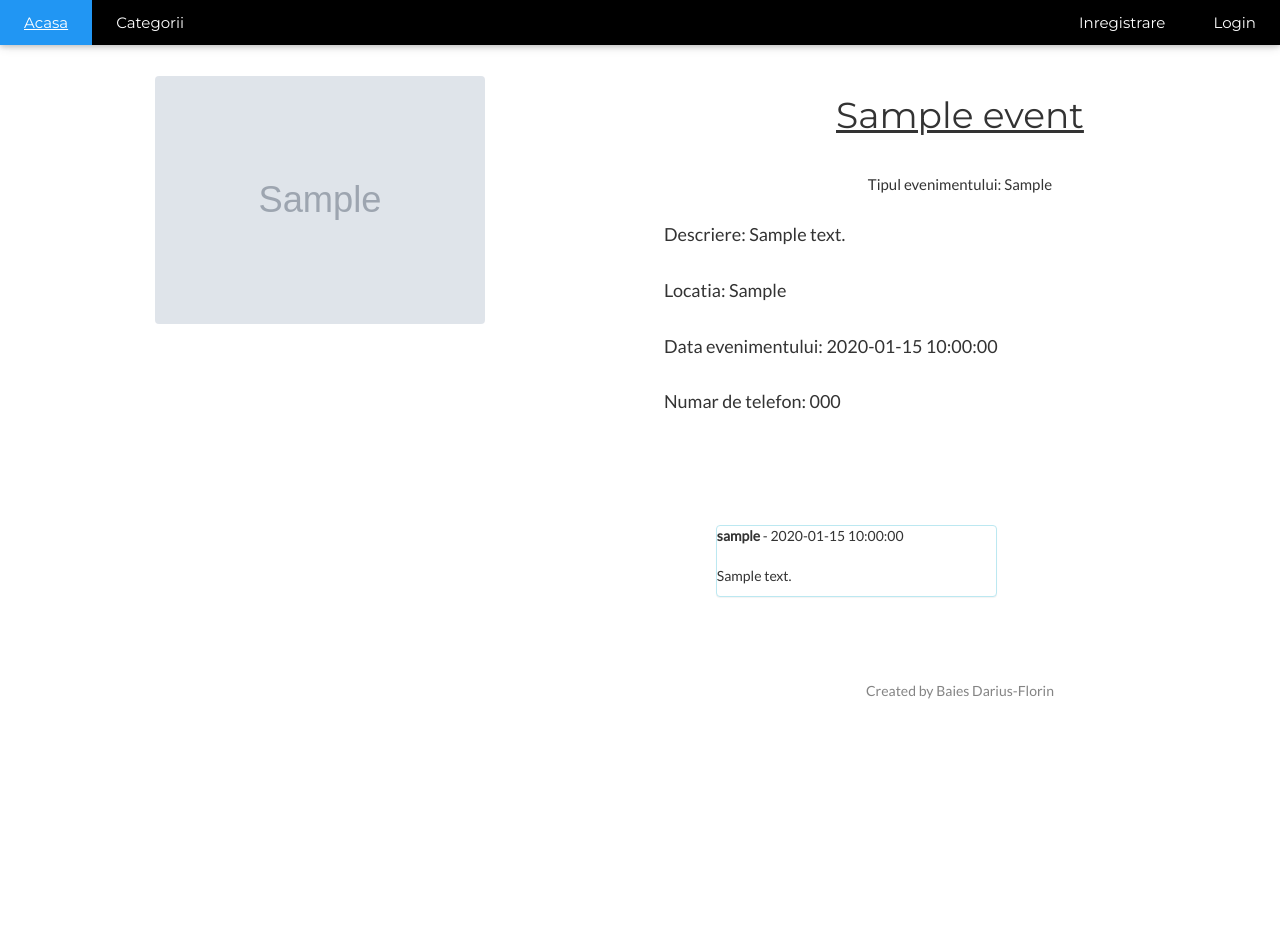
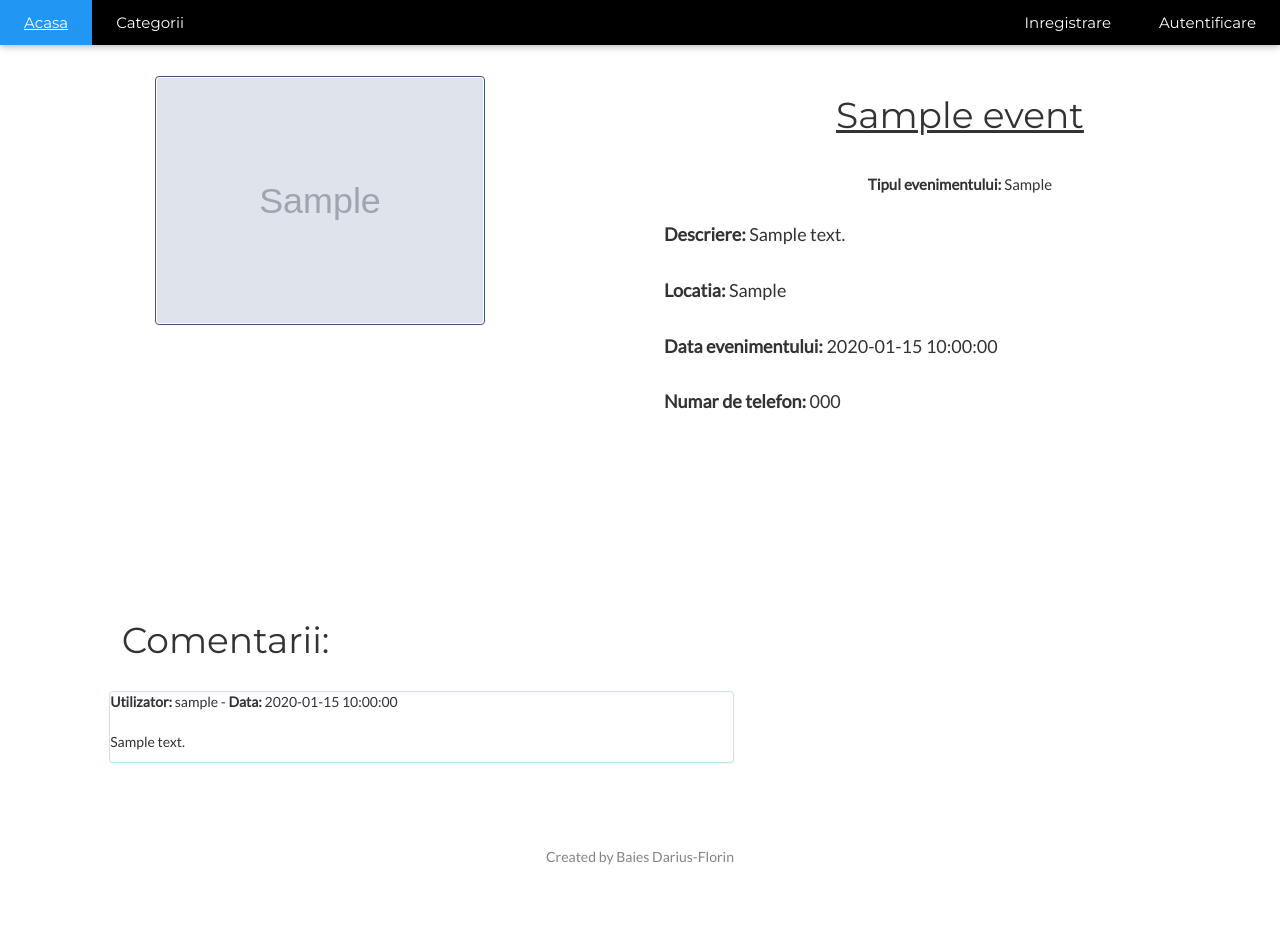
Before and after one commit to BaiesDarius/events, a PHP site: page /event.php?id=1 in a window 1280 px wide. Before the commit the page ends 699 px from the top, so only its background shows below. Run offline with PHP 8.4, Linux system fonts and the light colour scheme; tables that the repository leaves empty or names only in its code hold one stand-in row (values such as "Sample post"); grey boxes marked "Sample" are stand-in pictures.

Commit message:
Added some changes to frontend

```diff
--- a/categories.php
+++ b/categories.php
@@ -44,7 +44,7 @@
   <div class="w3-bar w3-black w3-card w3-left-align w3-medium">
     <a href="index.php" class="w3-bar-item w3-button w3-hide-small w3-padding-large w3-hover-blue">Acasa</a>
     <a href="categories.php" class="w3-bar-item w3-button w3-padding-large w3-blue">Categorii</a>
-    <a href="login.php" class="w3-bar-item w3-button w3-hide-small w3-padding-large w3-hover-blue w3-right">Login</a>
+    <a href="login.php" class="w3-bar-item w3-button w3-hide-small w3-padding-large w3-hover-blue w3-right">Autentificare</a>
     <a href="register.php" class="w3-bar-item w3-button w3-hide-small w3-padding-large w3-hover-blue w3-right">Inregistrare</a>
   </div>
 </div>
--- a/event.php
+++ b/event.php
@@ -22,6 +22,9 @@
     div.comment{
       border: 1px solid black;
     }
+    div.info{
+      margin-bottom:50px;
+    }
     div.margin{
       padding-top: 50px;
       padding-right: 30px;
@@ -44,7 +47,9 @@
     IMG.displayed {
         display: block;
         margin-left: auto;
-        margin-right: auto }
+        margin-right: auto;
+        padding:1px;
+        border:1px solid #021a40; }
     </style>
 </head>
 <body>
@@ -55,7 +60,7 @@
   <div class="w3-bar w3-black w3-card w3-left-align w3-medium">
     <a href="index.php" class="w3-bar-item w3-button w3-padding-large w3-hover-blue">Acasa</a>
     <a href="categories.php" class="w3-bar-item w3-button w3-hide-small w3-padding-large w3-hover-blue">Categorii</a>
-    <a href="login.php" class="w3-bar-item w3-button w3-hide-small w3-padding-large w3-hover-blue w3-right">Login</a>
+    <a href="login.php" class="w3-bar-item w3-button w3-hide-small w3-padding-large w3-hover-blue w3-right">Autentificare</a>
     <a href="register.php" class="w3-bar-item w3-button w3-hide-small w3-padding-large w3-hover-blue w3-right">Inregistrare</a>
   </div>
 </div>
@@ -89,9 +94,11 @@
 <?php
 require_once 'config.php';
 $idevent = $_GET['id'];
+$gasit = false;
 $sql = "SELECT * FROM events WHERE id_event = $idevent";
 if($result = mysqli_query($link, $sql)){
     if(mysqli_num_rows($result) > 0){
+    $gasit = true;
     $row = mysqli_fetch_array($result);
     $title = $row['title_event'];
     $description = $row['description_event'];
@@ -107,13 +114,13 @@
             <?php echo "' class ='displayed w3-round w3-image w3-opacity-min' alt='Table Setting' width=330 height=300/>" ?>
         </div>
 
-        <div class="w3-col m6 w3-padding-large"  border="thin solid black">
+        <div id="info" class="w3-col m6 w3-padding-large w3-hide-small" border="thin solid black">
           <h1 class="w3-center"><u><?php echo $title;?></u></h1><br>
-          <h5 class="w3-medium w3-center">Tipul evenimentului: <?php echo $type;?></h5><br>
-          <p class="w3-large">Descriere:   <?php echo $description; ?></p><br>
-          <p class="w3-large">Locatia: <?php echo $location;?></p><br>
-          <p class="w3-large">Data evenimentului: <?php echo $date;?></p><br>
-          <p class="w3-large">Numar de telefon: <?php echo $phone;?></p><br>
+          <h5 class="w3-medium w3-center"><b>Tipul evenimentului: </b><?php echo $type;?></h5><br>
+          <p class="w3-large"><b>Descriere:</b>   <?php echo $description; ?></p><br>
+          <p class="w3-large"><b>Locatia:</b> <?php echo $location;?></p><br>
+          <p class="w3-large"><b>Data evenimentului:</b> <?php echo $date;?></p><br>
+          <p class="w3-large"><b>Numar de telefon:</b> <?php echo $phone;?></p><br>
           <br><br><br>
               <?php
                   if(isset($_SESSION['username'])){
@@ -123,47 +130,53 @@
                   if($user != "admin"){
                     if($resultsubscribe = mysqli_query($link, $issubscribed)){
                         if(mysqli_num_rows($resultsubscribe) > 0){ ?>
+                          <center>
                           <form action="/events/unsubscribe.php" method="post">
-                          <center>
-                          <input type="submit" class="btn btn-danger" value="Sterge de la favorite">
-                          </center>
-                        </form>
+                            <input type="submit" class="btn btn-danger" value="Sterge de la favorite">
+                          </form>
+                        </center>
 
                       <?php
                         }
                           else{
-                        ?><form action="/events/subscribe.php" method="post">
+                        ?>
                           <center>
-                          <input type="submit" class="btn btn-primary" value="Adauga la favorite">
+                          <form action="/events/subscribe.php" method="post">
+                            <input type="submit" class="btn btn-primary" value="Adauga la favorite">
+                          </form>
                           </center>
-                        </form>
                       <?php }
                       }
                   }
                   else{?>
+                      <center>
                       <form action="/events/deleteevent.php" method="post">
-                          <center>
                             <input type="submit" class="btn btn-danger" value="Sterge eveniment">
-                          </center>
-                      </form><br>
+                      </form>
+                      </center><br>
+                      <center>
                       <form action="/events/updateevent.php" method="post">
-                          <center>
                             <input type="submit" class="btn btn-info" value="Actualizeaza eveniment">
-                          </center>
                       </form>
-                  <?php } ?>
+                      </center>
+                  <?php }
+        }?>
             </div>
-        <?php
-        }
+        </div>
+      <?php
     }
+    else echo "cacat";
     mysqli_free_result($result);
 }
-else{
-  echo"Acest eveniment nu exista.";
+else{?>
+  <div class="container-fluid">
+    ...
+  </div>
+<?php
 }
 ?>
 <?php
-  if(isset($_SESSION['username'])){
+  if(isset($_SESSION['username']) && $gasit==true){
     ?>
     <div class="container pb-cmnt-container">
     <div class="row" align="left">
@@ -188,6 +201,9 @@
     $sql = "SELECT * FROM comments WHERE id_event='$idevent' ORDER BY comment_time DESC";
     if($result = mysqli_query($link, $sql)){
         if(mysqli_num_rows($result) > 0){ ?>
+            <div class="col-md-6 col-md-offset-1">
+              <h1>Comentarii:</h1><br>
+            </div>
             <?php
             while($row = mysqli_fetch_array($result)){
                 $username = $row['username'];
@@ -197,7 +213,7 @@
                 <div  class="row" align="left">
                   <div  id="comment" class="col-md-6 col-md-offset-1">
                     <div class="panel panel-info">
-                      <header><b><?php echo $username;?></b> - <span><?php echo $date?></span></header><br>
+                      <header><b>Utilizator:</b> <?php echo $username;?> - <span> <b>Data: </b><?php echo $date?></span></header><br>
                       <p><?php echo $comment;?></p>
 
                     </div>
@@ -211,6 +227,11 @@
     } else{
         echo "ERROR: Could not able to execute $sql. " . mysqli_error($link);
     }?>
+<?php if($gasit == false){?> <br><br>
+        <div class="col-md-6 col-md-offset-4">
+          <h1>Acest eveniment nu există!</h1><br>
+        </div>
+<?php } ?>
 <footer class="w3-container w3-padding-64 w3-center w3-opacity">
  <p>Created by Baies Darius-Florin</p>
 </footer>
--- a/eventtype.php
+++ b/eventtype.php
@@ -28,7 +28,7 @@
                 <div class="w3-bar w3-black w3-card w3-left-align w3-medium">
                     <a href="index.php" class="w3-bar-item w3-button w3-hide-small w3-padding-large w3-hover-blue">Acasa</a>
                     <a href="categories.php" class="w3-bar-item w3-button w3-padding-large w3-blue">Categorii</a>
-                    <a href="login.php" class="w3-bar-item w3-button w3-hide-small w3-padding-large w3-hover-blue w3-right">Login</a>
+                    <a href="login.php" class="w3-bar-item w3-button w3-hide-small w3-padding-large w3-hover-blue w3-right">Autentificare</a>
                     <a href="register.php" class="w3-bar-item w3-button w3-hide-small w3-padding-large w3-hover-blue w3-right">Inregistrare</a>
                 </div>
             </div>
--- a/login.php
+++ b/login.php
@@ -107,7 +107,7 @@
         <div class="w3-bar w3-black w3-card w3-left-align w3-medium">
             <a href="index.php" class="w3-bar-item w3-button w3-padding-large w3-hover-blue">Acasa</a>
             <a href="categories.php" class="w3-bar-item w3-button w3-hide-small w3-padding-large w3-hover-blue">Categorii</a>
-            <a href="login.php" class="w3-bar-item w3-button w3-hide-small w3-padding-large w3-blue w3-right">Login</a>
+            <a href="login.php" class="w3-bar-item w3-button w3-hide-small w3-padding-large w3-blue w3-right">Autentificare</a>
             <a href="register.php" class="w3-bar-item w3-button w3-hide-small w3-padding-large w3-hover-blue w3-right">Inregistrare</a>
         </div>
     </div><br><br>
--- a/register.php
+++ b/register.php
@@ -126,7 +126,7 @@
   <div class="w3-bar w3-black w3-card w3-left-align w3-medium">
     <a href="index.php" class="w3-bar-item w3-button w3-padding-large w3-hover-blue">Acasa</a>
     <a href="categories.php" class="w3-bar-item w3-button w3-hide-small w3-padding-large w3-hover-blue">Categorii</a>
-    <a href="login.php" class="w3-bar-item w3-button w3-hide-small w3-padding-large w3-hover-blue w3-right">Login</a>
+    <a href="login.php" class="w3-bar-item w3-button w3-hide-small w3-padding-large w3-hover-blue w3-right">Autentificare</a>
     <a href="register.php" class="w3-bar-item w3-button w3-hide-small w3-padding-large w3-blue w3-right">Inregistrare</a>
   </div>
 </div><br><br>
```
Also changed, not shown: comment.php (deleted, +0 -34 lines), index.php (+13 -19 lines), myevents.php (+1 -6 lines).
